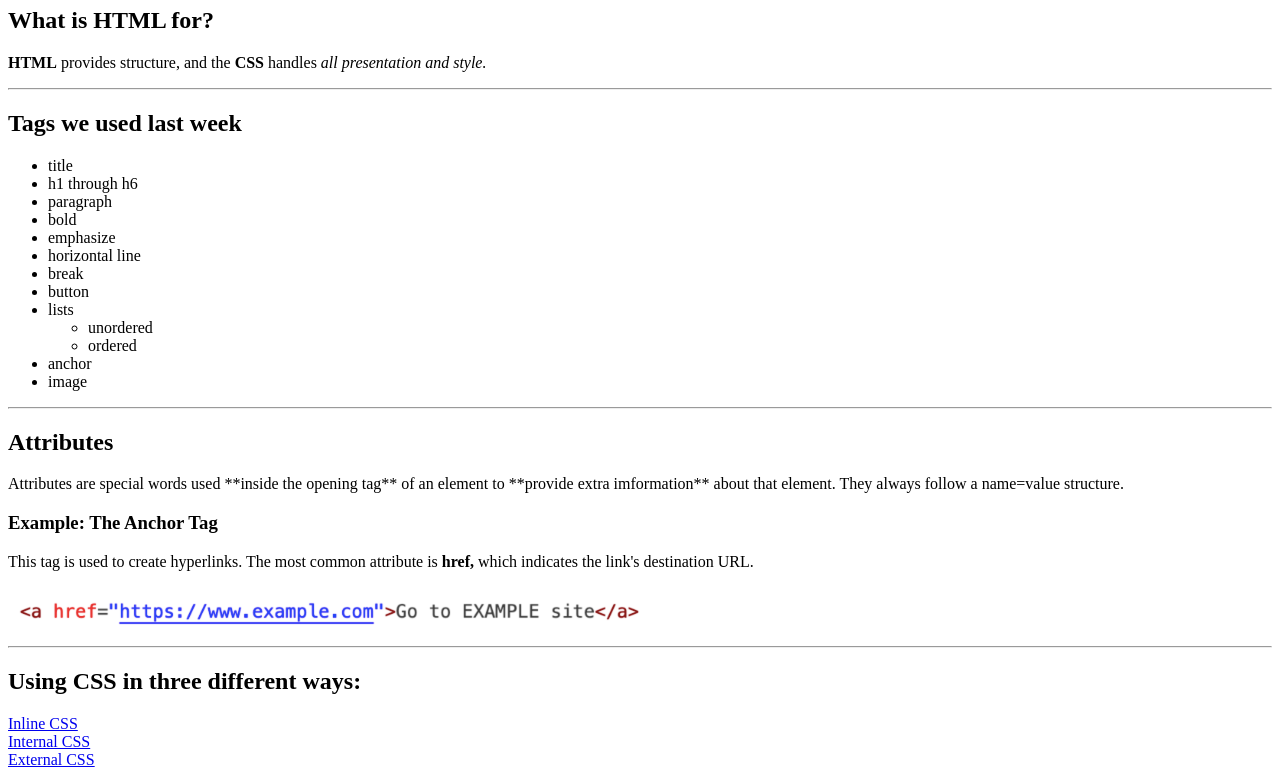
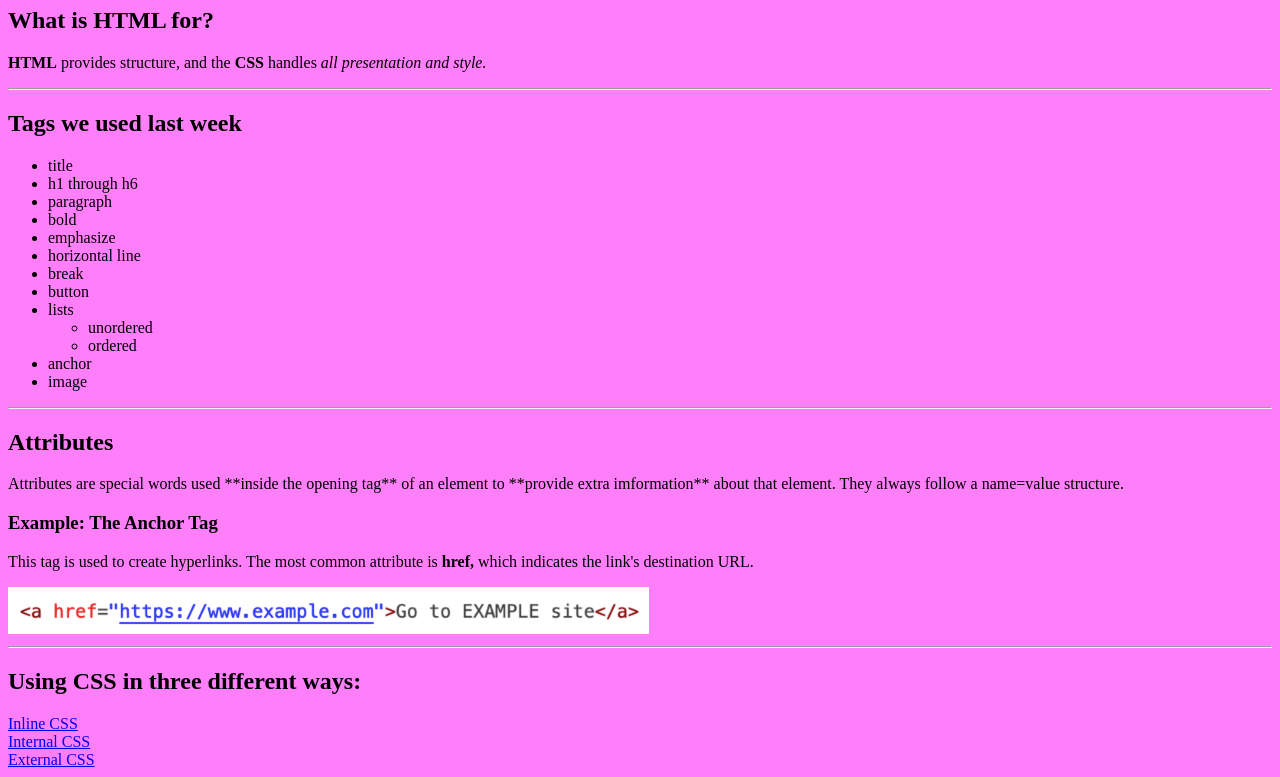
Before and after one commit to eaponteGIT/intro-to-programming-web, a plain HTML site: page web-day-2/internal.html in a window 1280 px wide. Shown: the part 73-850 px from the top of the page. Drawn offline with Linux system fonts and the light colour scheme.

Commit message:
Homework 2

```diff
--- a/web-day-2/internal.html
+++ b/web-day-2/internal.html
@@ -4,6 +4,12 @@
     <meta charset="UTF-8">
     <meta name="viewport" content="width=device-width, initial-scale=1.0">
     <title>Fundamentals: HTML & CSS</title>
+    <style>
+    body {
+      background-color: #ff7ffb;
+    }
+
+  </style>
 </head>
 <body>
     <h1>HTML Fundamentals</h1>
--- /dev/null
+++ b/web-day-2/styles.css
@@ -0,0 +1,3 @@
+body {
+    background-color: rgb(255, 255, 114);
+}
```
Also changed, not shown: web-day-2/external.html (+2 -0 lines), web-day-2/inline.html (+1 -1 lines).
